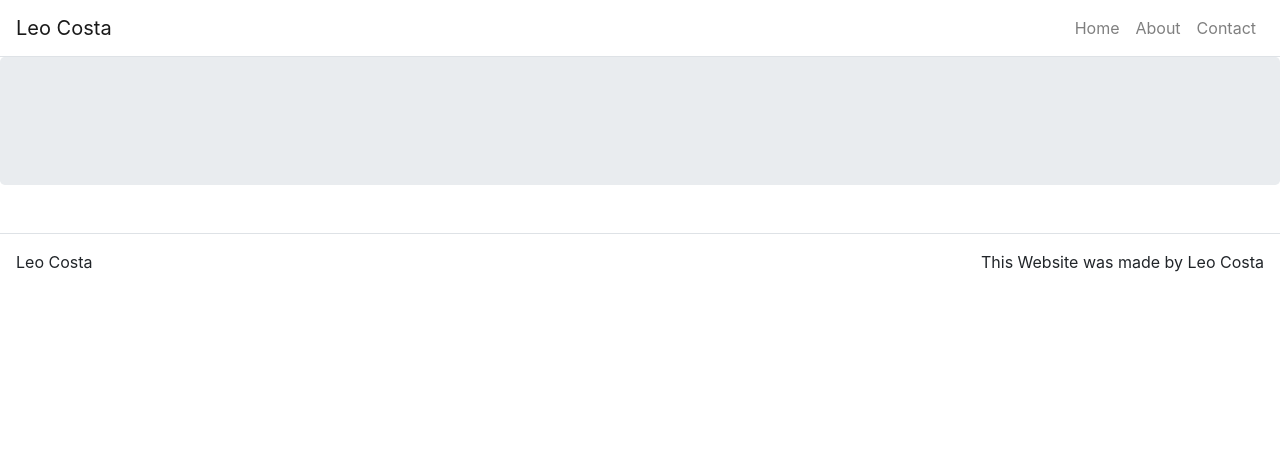
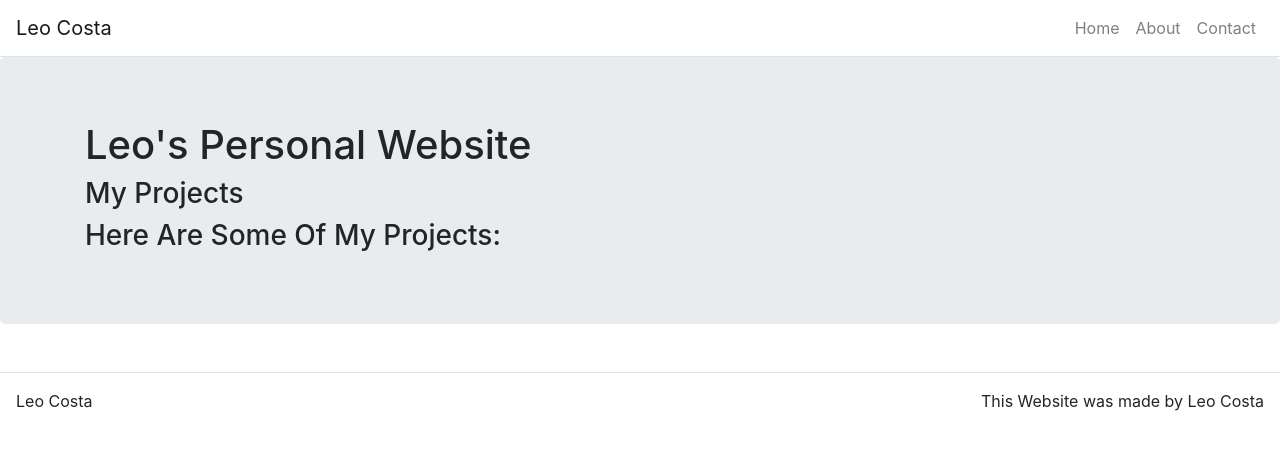
Before and after one commit to Leoprogramming/react-portfolio-bootstrap-router-dom-spring-sendgrid, a React (Create React App) app in the folder react-portfolio-site/: page / in a window 1280 px wide. Shown: the top 450 px of the page. Built offline with nearby package versions, Linux system fonts and the light colour scheme.

Commit message:
passed props to Hero component

```diff
--- a/react-portfolio-site/src/App.js
+++ b/react-portfolio-site/src/App.js
@@ -19,18 +19,18 @@
       headerLinks: [
         { title: "Home", path: '/' },
         { title: "About", path: "/about" },
-        { title: "Contact", path: "/contact" },
+        { title: "Contact", path: "/contact" }
       ],
       home: {
         title: "Leo's Personal Website",
         subTitle: "My Projects",
-        descriptionText: "Checkout"
+        text: "Here Are Some Of My Projects:"
       },
       about: {
-        title: "About Me",
+        title: "About Me"
       },
       contact: {
-        title: "Contact Me",
+        title: "Contact Me"
       }
     }
   }
--- a/react-portfolio-site/src/components/Hero.js
+++ b/react-portfolio-site/src/components/Hero.js
@@ -11,9 +11,9 @@
       <Container>
         <Row>
           <Col>
-            { props.title && <h1>(props.title)</h1> }
-            { props.subTitle && <h3>(props.subTitle)</h3> }
-            { props.text && <h3>(props.text)</h3> }
+            { props.title && <h1>{props.title}</h1> }
+            { props.subTitle && <h3>{props.subTitle}</h3> }
+            { props.text && <h3>{props.text}</h3> }
           </Col>
         </Row>
       </Container>
--- a/react-portfolio-site/src/pages/HomePage.js
+++ b/react-portfolio-site/src/pages/HomePage.js
@@ -4,8 +4,8 @@
 
 function HomePage(props) {
   return(
-    <Hero />
-    )
+    <Hero title={props.title} subTitle={props.subTitle} text={props.text} />
+    );
 }
 
 export default HomePage;
```
